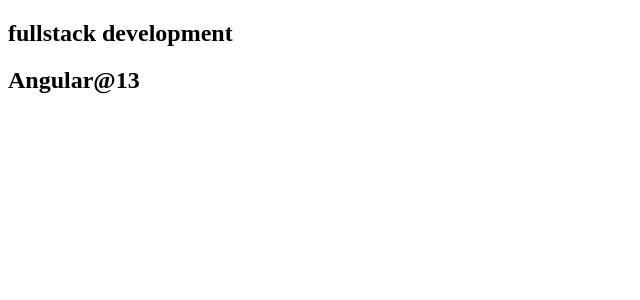
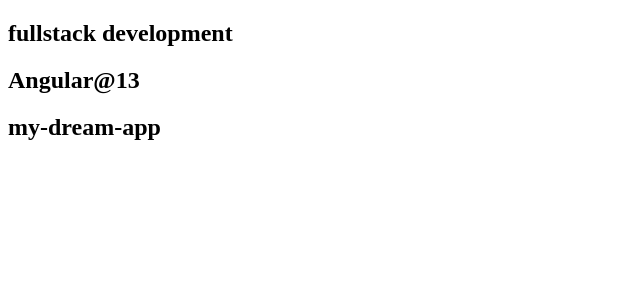
Before and after one commit to kannanfsd/myacer, an Angular app in the folder my-dream-app/: page / in a window 1280 px wide. Shown: the top 300 px of the page, without its empty margins (0-640 px from the left). Built offline with nearby package versions, Linux system fonts and the light colour scheme.

Commit message:
add title on app component file

```diff
--- a/my-dream-app/src/app/app.component.html
+++ b/my-dream-app/src/app/app.component.html
@@ -1,2 +1,3 @@
 <h2>fullstack development</h2>
 <h2>Angular@13</h2>
+<h2>{{title}}</h2>
```
